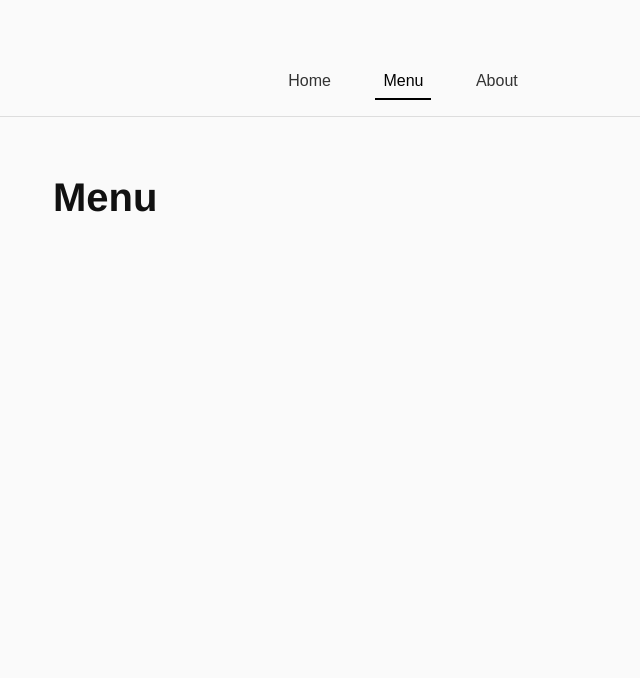
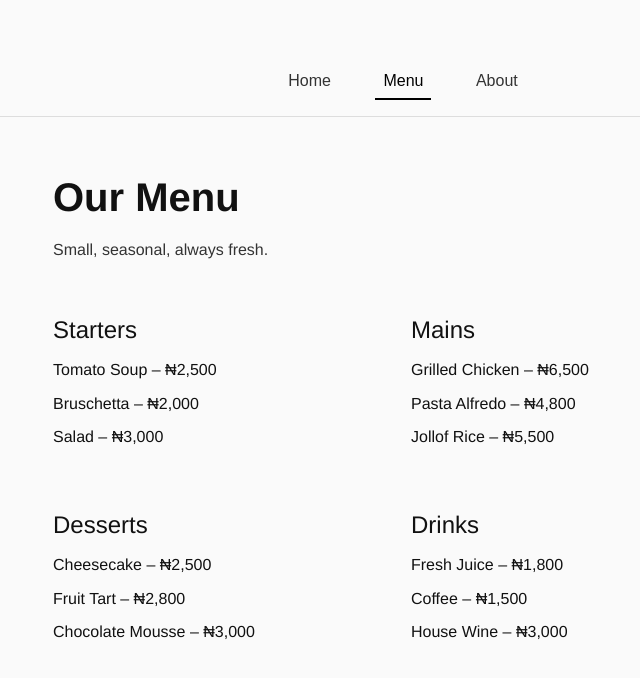
Before and after one commit to shazomii/restaurant-app, a website built with webpack: page src/template.html in a window 1280 px wide. Both pictures are taken after a click on the button "Menu". Shown: the whole page, without its empty margins (237-877 px from the left). Built offline with nearby package versions, Linux system fonts and the light colour scheme.

Commit message:
Add content to menu module

```diff
--- a/src/menu.js
+++ b/src/menu.js
@@ -1,13 +1,73 @@
 export const menu = () => {
     const content = document.querySelector("div#content");
+    content.innerHTML = "";
 
-    const conatiner = document.createElement("div");
+    const container = document.createElement("div");
+
+    const menuSection = document.createElement("div");
+    menuSection.setAttribute("id", "menu-section");
 
     const title = document.createElement("h1");
+    title.textContent = "Our Menu";
 
-    title.textContent = "Menu";
+    const subtitle = document.createElement("p");
+    subtitle.textContent = "Small, seasonal, always fresh.";
 
-    conatiner.appendChild(title);
+    const menuItems = [
+        {
+            heading: "Starters",
+            items: [
+                { name: "Tomato Soup", price: "₦2,500" },
+                { name: "Bruschetta", price: "₦2,000" },
+                { name: "Salad", price: "₦3,000" }
+            ]
+        },
+        {
+            heading: "Mains",
+            items: [
+                { name: "Grilled Chicken", price: "₦6,500" },
+                { name: "Pasta Alfredo", price: "₦4,800" },
+                { name: "Jollof Rice", price: "₦5,500" }
+            ]
+        },
+        {
+            heading: "Desserts",
+            items: [
+                { name: "Cheesecake", price: "₦2,500" },
+                { name: "Fruit Tart", price: "₦2,800" },
+                { name: "Chocolate Mousse", price: "₦3,000" }
+            ]
+        },
+        {
+            heading: "Drinks",
+            items: [
+                { name: "Fresh Juice", price: "₦1,800" },
+                { name: "Coffee", price: "₦1,500" },
+                { name: "House Wine", price: "₦3,000" }
+            ]
+        }
+    ];
 
-    content.appendChild(conatiner);
+    menuItems.forEach(section => {
+        const div = document.createElement("div");
+
+        const heading = document.createElement("h2");
+        heading.textContent = section.heading;
+
+        const ul = document.createElement("ul");
+
+        section.items.forEach(item => {
+            const li = document.createElement("li");
+            li.textContent = `${item.name} – ${item.price}`;
+            ul.appendChild(li);
+        });
+
+        div.append(heading, ul);
+
+        menuSection.appendChild(div);
+    });
+
+    container.append(title, subtitle, menuSection);
+
+    content.appendChild(container);
 }
--- a/src/styles.css
+++ b/src/styles.css
@@ -5,7 +5,8 @@
     box-sizing: border-box;
 }
 
-html, body {
+html,
+body {
     font-family: 'Helvetica Neue', Helvetica, Arial, sans-serif;
     background-color: #fafafa;
     color: #111;
@@ -67,6 +68,25 @@ nav button:focus {
     outline: none;
 }
 
+#menu-section ul {
+    list-style: none;
+    padding-left: 0;
+}
+
+#menu-section li {
+    margin-bottom: 0.5rem;
+}
+
+#menu-section h2 {
+    margin-top: 2rem;
+    font-size: 1.5rem;
+}
+
+ #menu-section {
+    display: grid;
+    grid-template-columns: repeat(2, 1fr);
+    gap: 1rem;
+  }
 
 /* Responsive spacing */
 @media (max-width: 600px) {
@@ -77,4 +97,10 @@ nav button:focus {
     nav button {
         margin: 0 0.5rem;
     }
+
+    #menu-section {
+        display: flex;
+        flex-direction: column;
+        gap: 1rem;
     }
+}
```
Lines whose indentation alone changed are shown as unchanged.
